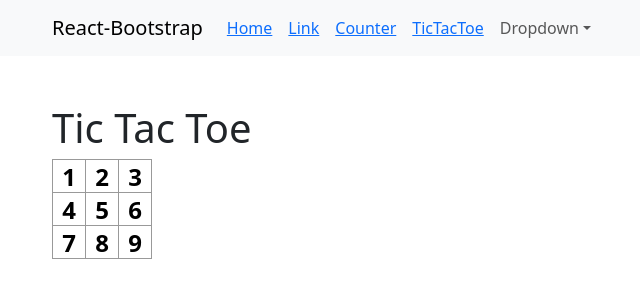
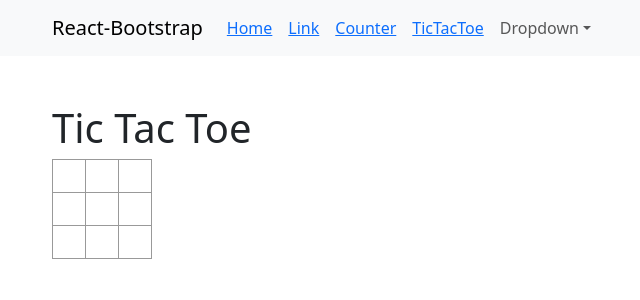
Before and after one commit to akshayvijaynair/cs696af24-akshayvijaynair, a React (Create React App) app in the folder week3/: page /tictactoe in a window 1280 px wide. Shown: the top 300 px of the page, without its empty margins (30-670 px from the left). Built offline with nearby package versions, Linux system fonts and the light colour scheme.

Commit message:
feat(Board): added state to board to track values

```diff
--- a/week3/src/components/Board.tsx
+++ b/week3/src/components/Board.tsx
@@ -1,22 +1,24 @@
 import Square from "./Square";
+import {useState} from "react";
 
 export default function Board() {
+    const [squares, setSquares] = useState(Array(9).fill(""));
     return (
         <>
             <div className="board-row">
-                <Square value="1"/>
-                <Square value="2"/>
-                <Square value="3"/>
+                <Square value={squares[0]}/>
+                <Square value={squares[1]}/>
+                <Square value={squares[2]}/>
             </div>
             <div className="board-row">
-                <Square value="4"/>
-                <Square value="5"/>
-                <Square value="6"/>
+                <Square value={squares[3]}/>
+                <Square value={squares[4]}/>
+                <Square value={squares[5]}/>
             </div>
             <div className="board-row">
-                <Square value="7"/>
-                <Square value="8"/>
-                <Square value="9"/>
+                <Square value={squares[6]}/>
+                <Square value={squares[7]}/>
+                <Square value={squares[8]}/>
             </div>
         </>
     );
--- a/week3/src/components/Square.tsx
+++ b/week3/src/components/Square.tsx
@@ -1,7 +1,23 @@
+import {useState} from "react";
+
 interface SquareProps {
     value: string;
 }
 
-export default function Square({ value }:SquareProps) {
-    return <button className="square">{value}</button>;
+export default function Square() {
+    const [value, setValue] = useState("");
+
+    const handleClick = () => {
+        setValue('X');
+    }
+
+
+    return (
+        <button
+            className="square"
+            onClick={handleClick}
+        >
+            {value}
+        </button>
+    );
 }
```
